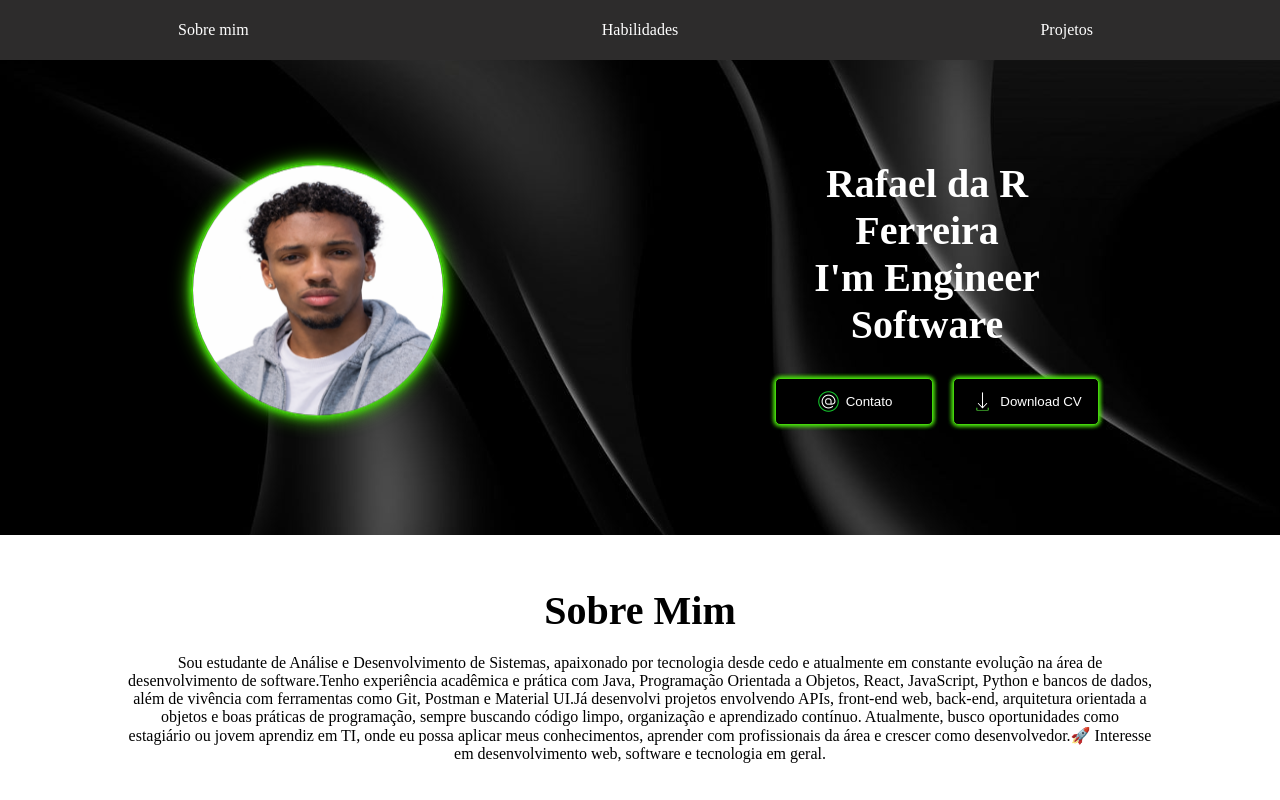
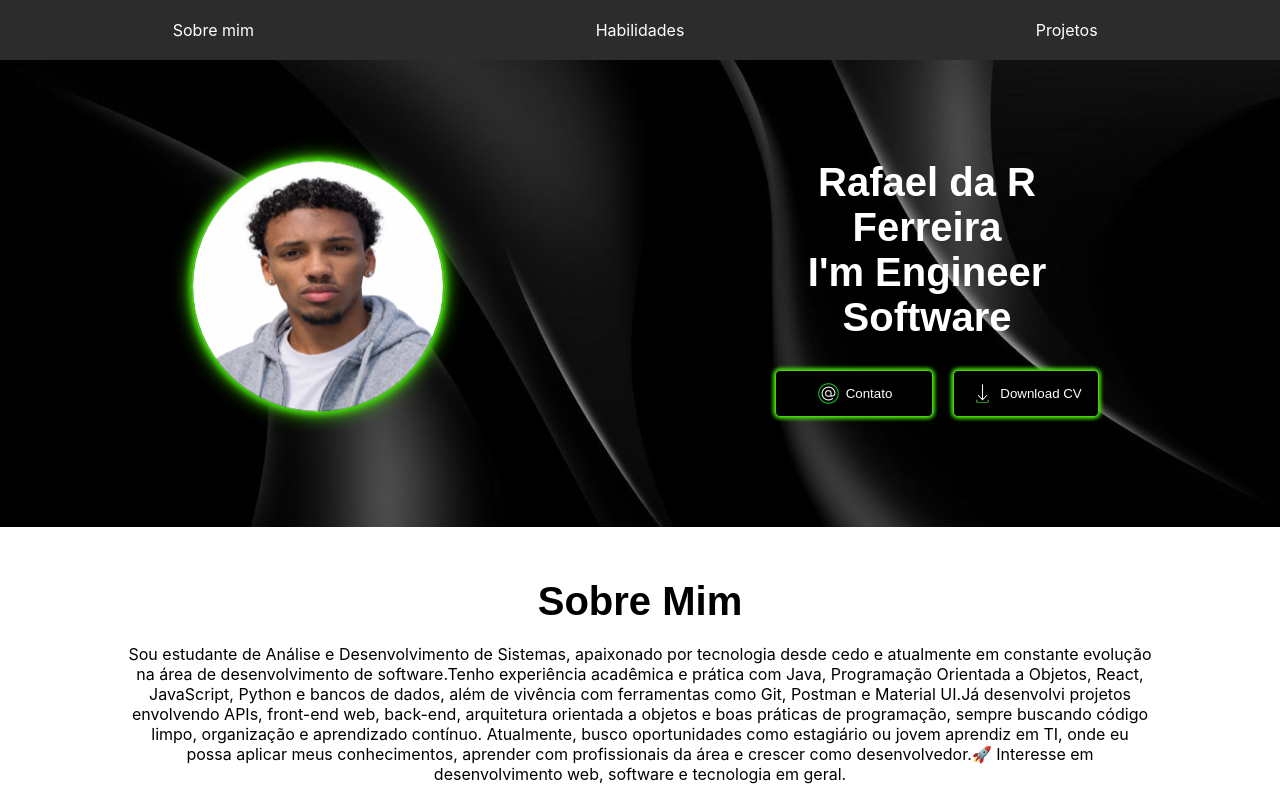
Before and after one commit to FerreiraRAf/my-portifolio, a website: page index.html in a window 1280 px wide. Shown: the top 800 px of the page. Drawn offline with nearby package versions, Linux system fonts and the light colour scheme.

Commit message:
Modificando as fonts

```diff
--- a/index.css
+++ b/index.css
@@ -7,6 +7,11 @@
 
 html {
     scroll-behavior: smooth;
+    font-family: 'Inter', sans-serif;
+}
+
+h1, h2, h3 {
+    font-family: 'Poppins', sans-serif;
 }
 
 a {
```
